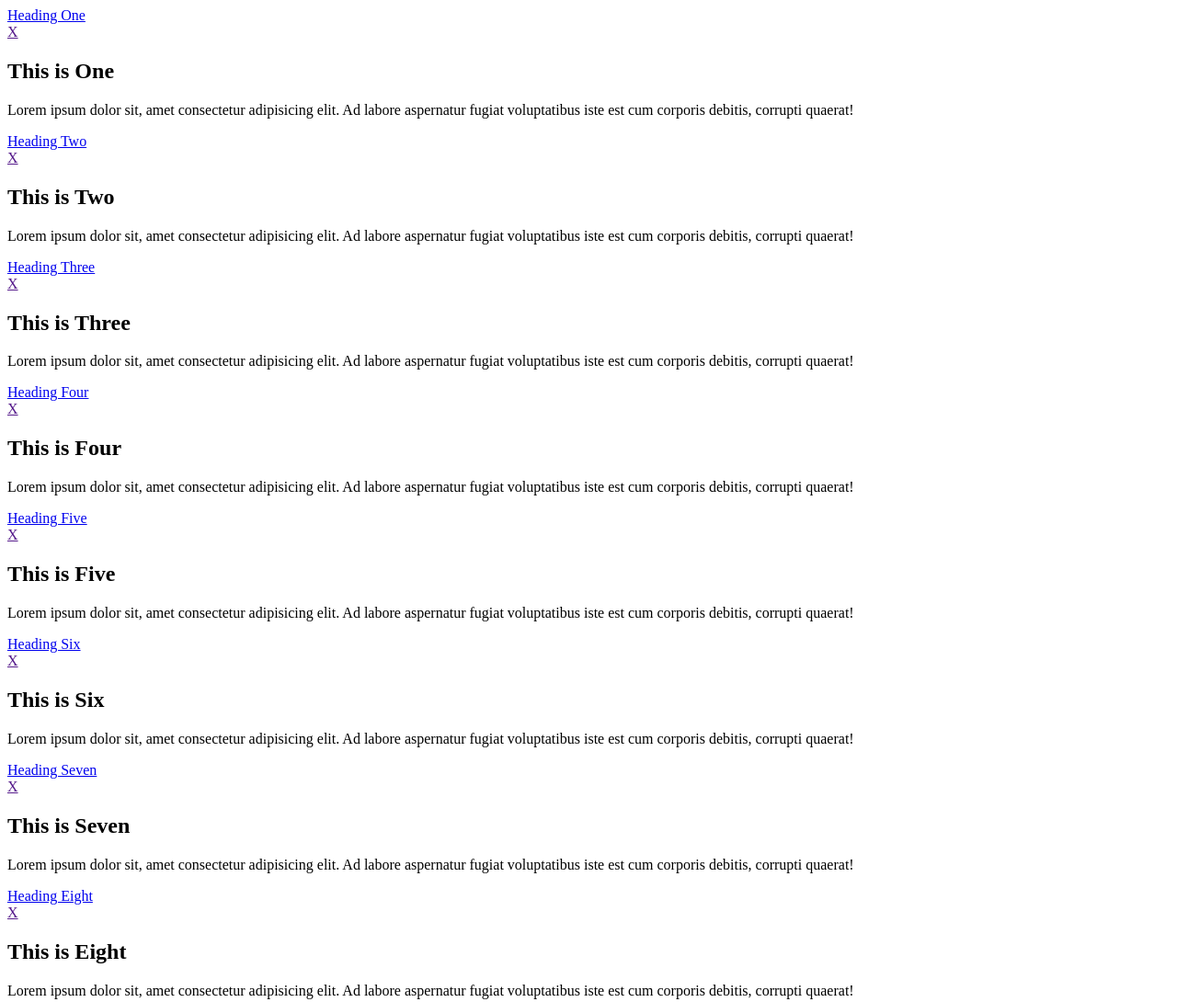
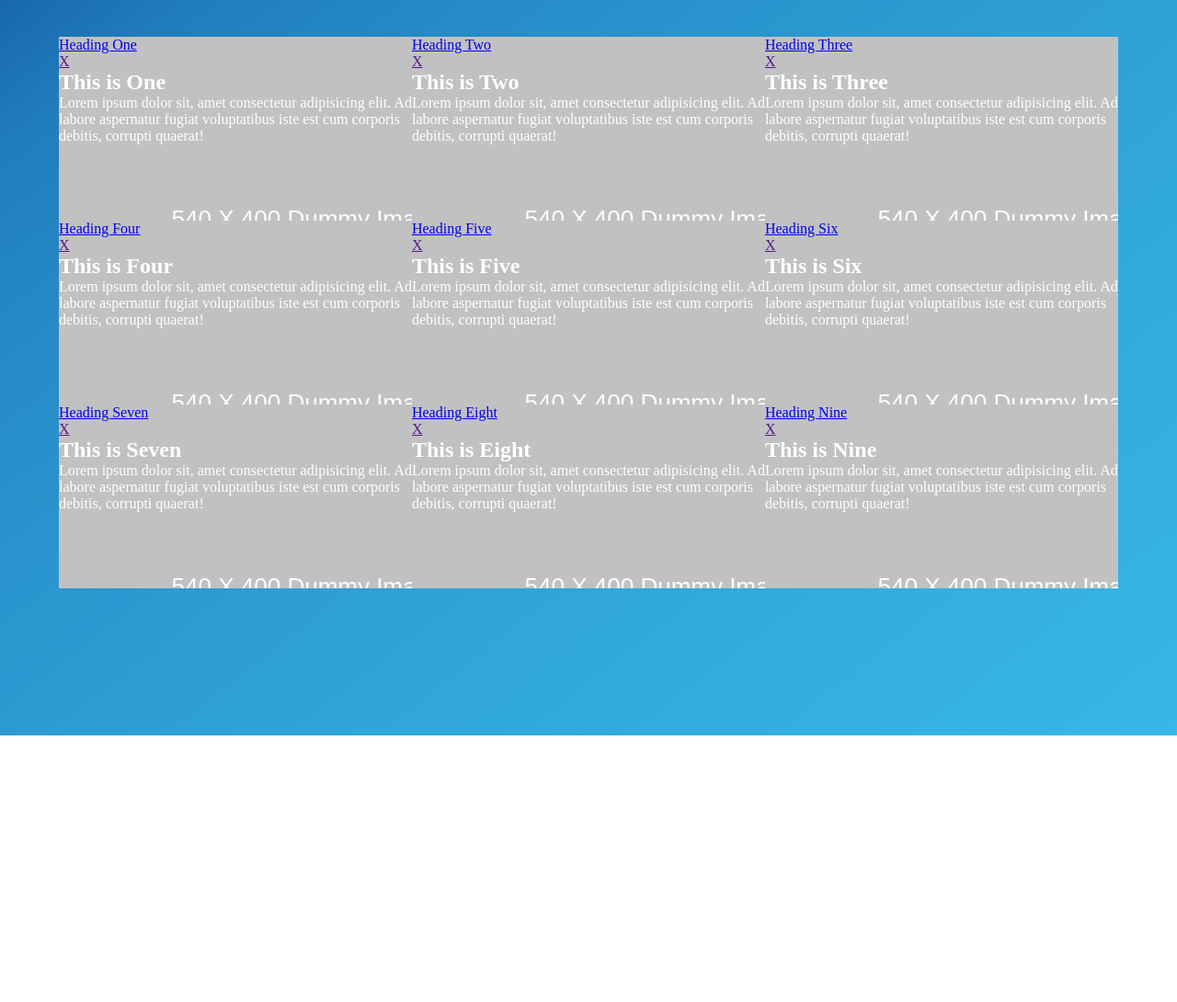
Before and after one commit to ASimpleCodingHermit/03-Create-Interactive-Portfolio-Grid, a plain HTML site: page index.html in a window 1280 px wide. Shown: the top 1090 px of the page at 92% size. After the commit the page ends 800 px from the top, so only its background shows below. Drawn offline with Linux system fonts and the light colour scheme; a script that the page names is missing.

Commit message:
style: :art: Added grid, container styling
Added Grid, Container and Main stylings will update to latest code

None

```diff
--- a/css/style.css
+++ b/css/style.css
@@ -1,3 +1,41 @@
-#sectionOne {
-  background-image: url('images/snowy-mountain.jpg');
+#sectionOne,
+#sectionTwo,
+#sectionThree,
+#sectionFour,
+#sectionFive,
+#sectionSix,
+#sectionSeven,
+#sectionEight,
+#sectionNine {
+  background-image: url('/images/placeholder.png');
 }
+
+* {
+  margin: 0;
+  padding: 0;
+}
+
+html {
+  height: 100%;
+}
+
+body {
+  background: linear-gradient(142deg, rgba(24, 104, 174, 1), 29%, rgba(55, 184, 230, 1) 100%);
+}
+
+.main {
+  margin-top: 40px;
+}
+
+.container {
+  width: 90vw;
+  margin: 0 auto;
+}
+
+.grid {
+  position: relative;
+  width: 33.33%;
+  float: left;
+  height: 200px;
+  color: #fff;
+}
```
Also changed, not shown: images/placeholder.png (added).
